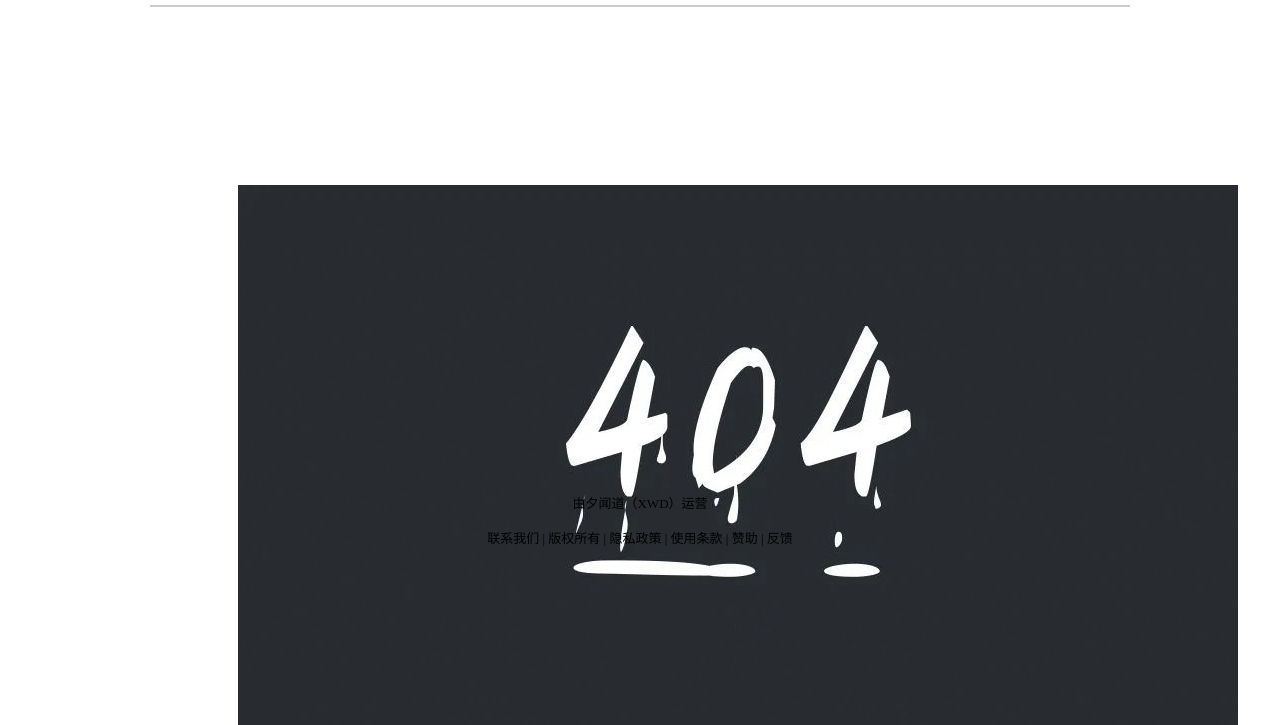
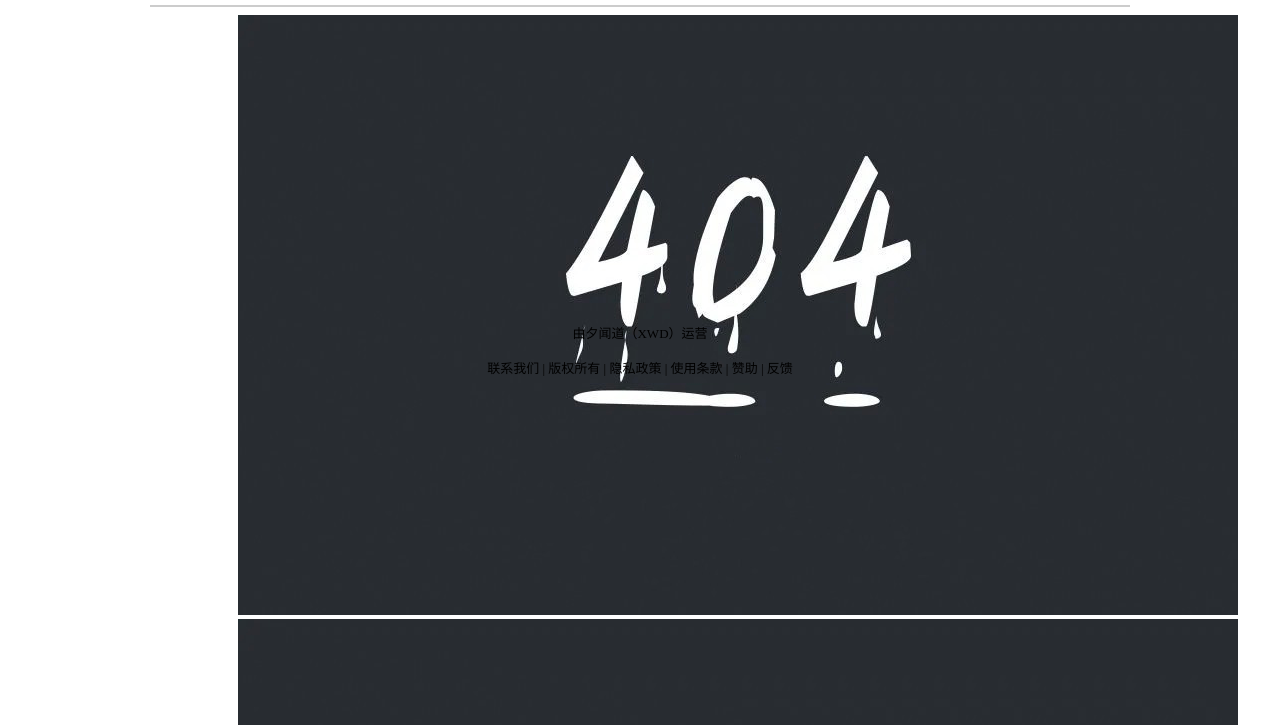
Before and after one commit to wuchenspace/xwd, a plain HTML site: page index.html in a window 1280 px wide. Shown: the part 75-800 px from the top of the page. Drawn offline with Linux system fonts and the light colour scheme.

Commit message:
first commit

```diff
--- a/css/1.css
+++ b/css/1.css
@@ -9,7 +9,7 @@ div {background-color:#b0c4de} */
     width:980px;
     height:292px;
     margin:0 auto;
-    padding-top: 170px;
+    /* padding-top: 170px; */
 }
 #zhu .pic{
     width: 916px;
```
